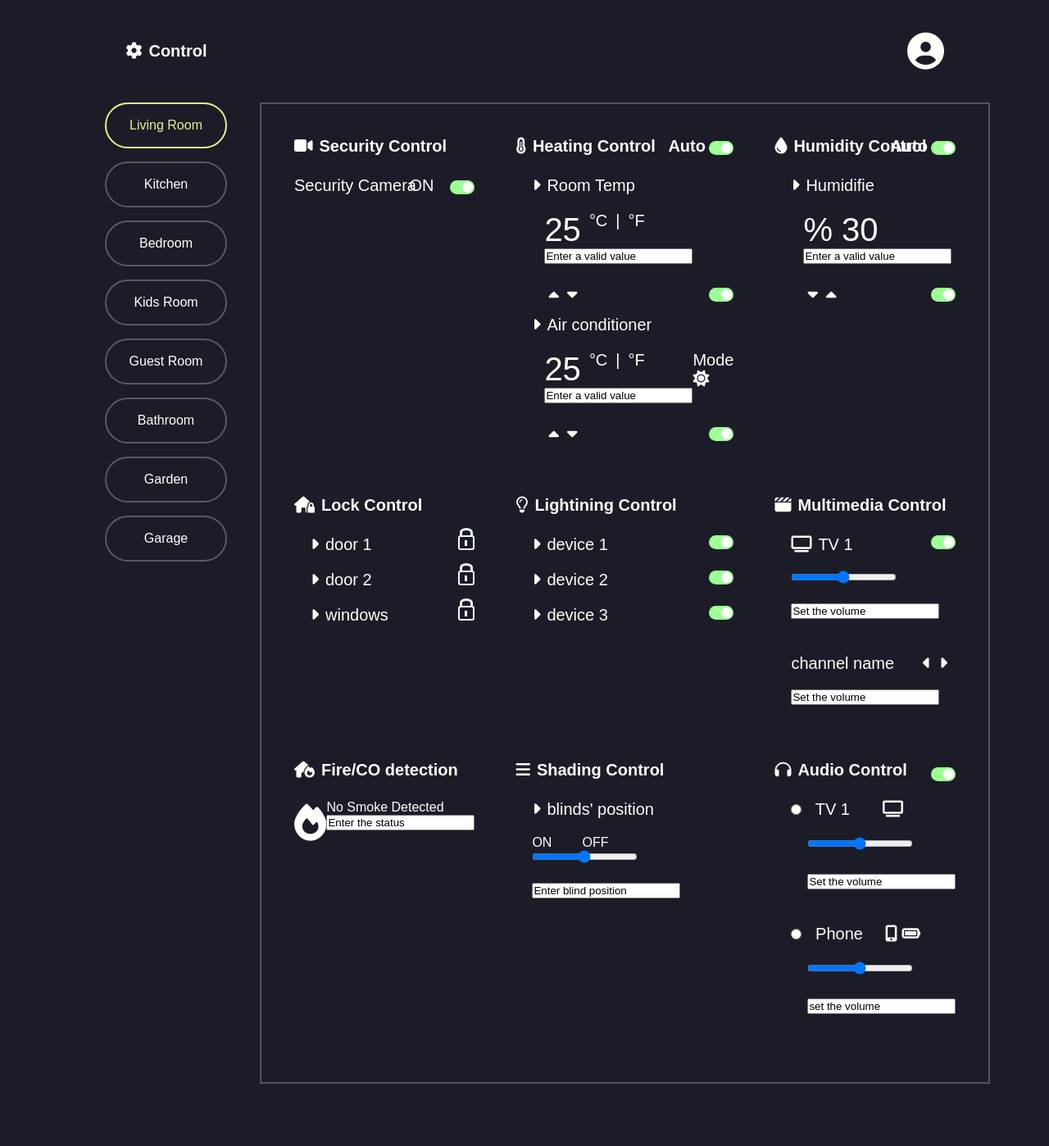
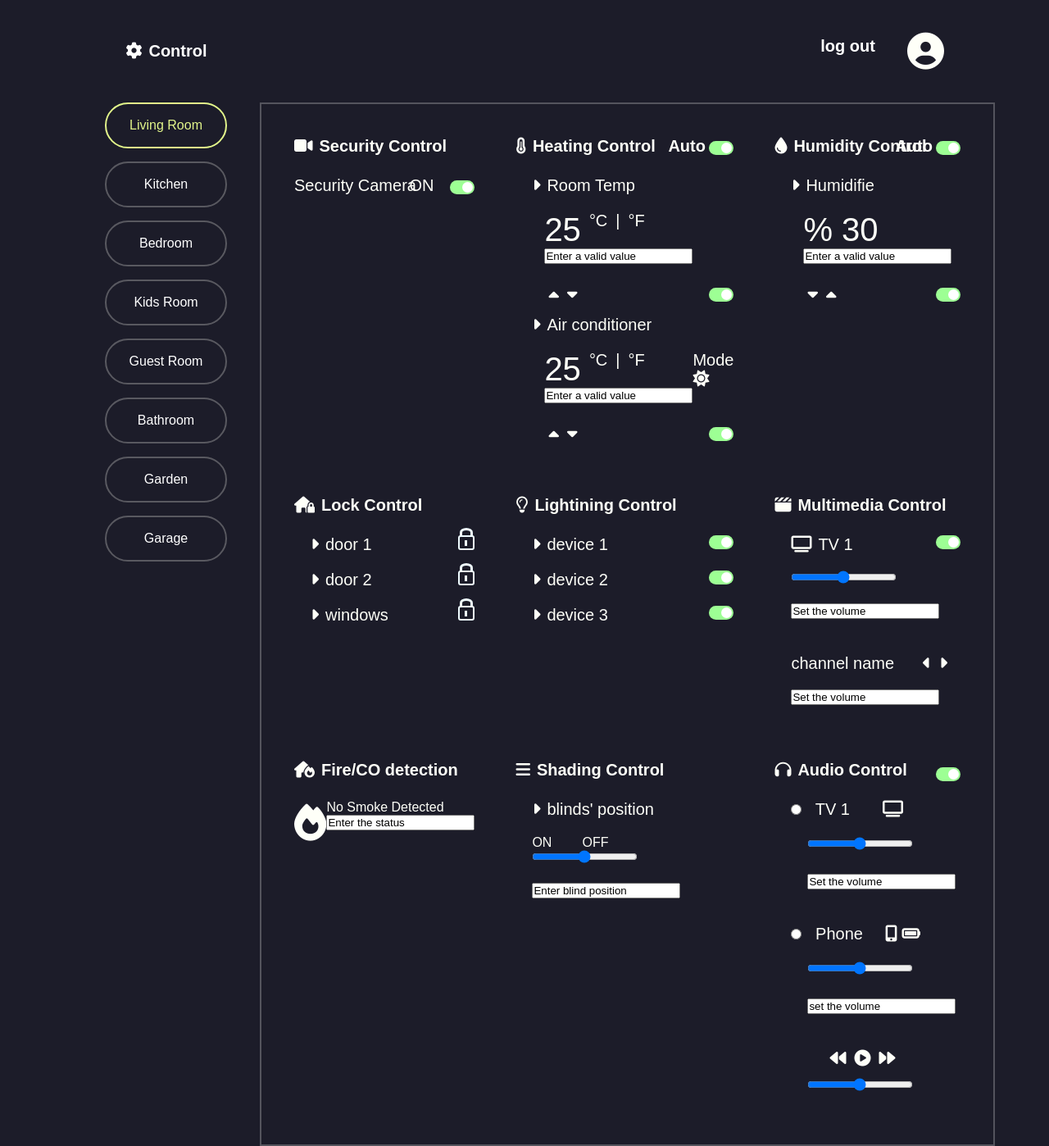
Before and after one commit to cerenkdy/Web-Programming---Home-Automation-WebApp, a PHP site: page /livingroom-p.html in a window 1280 px wide. Shown: the whole page at 82% size. Before the commit the page ends 1322 px from the top, so only its background shows below. Run offline with PHP 8.4, Linux system fonts and the light colour scheme.

Commit message:
song player has been implemented

```diff
--- a/Producer/livingroom-p.html
+++ b/Producer/livingroom-p.html
@@ -19,8 +19,17 @@
             </ul>
         </div>
 
+
+        <div class="main-menu-right">
+            <div class="log-out">
+                <ul id="main-menu" class="menu-buttons">
+                    <li class="button"><a href="#">log out</a></li>
+                </ul>
+            </div>
+
             <div class=user-container>
                 <i class="fa-solid fa-circle-user"></i>
+            </div>
         </div>
     </header>
 
@@ -477,6 +486,7 @@
 
                 <div class="control-body09 header-item">
                     <div>
+                        <div>
                             <div class="radio-item">
                                 <div>
                                     <input type="radio" id="html" name="fav_language" value="HTML">
@@ -523,6 +533,26 @@
                             </div>
                         </div>
                     </div>
+
+                    <div class="song-player">
+                        <div class="player-item">
+                            <div>
+                                <i class="fa-solid fa-backward"></i>
+                            </div>
+                            <div>
+                                <i class="fa-solid fa-circle-play"></i>
+                            </div>
+                            <div>
+                                <i class="fa-solid fa-forward"></i>
+                            </div>
+                        </div>
+                        <div class="song-bar">
+                            <div class="bar">
+                                <input type="range" min="1" max="100" value="50">
+                            </div>
+                        </div>
+                    </div>
+                </div>
             </div>
         </div>
     </div>
--- a/Producer/style-p.css
+++ b/Producer/style-p.css
@@ -478,3 +478,24 @@ input:checked + .slider:before {
 .mode{
     font-size: 20px;
 }
+
+.player-item{
+    display: flex;
+    gap:10px;
+    margin-left:27px;
+    padding-right: 80px;
+    margin-bottom: 10px;
+    font-size: 20px;
+}
+
+.song-player{
+    margin-left: 20px;
+    margin-top: 20px;
+    display: flex;
+    flex-direction: column;
+}
+
+.main-menu-right{
+    display: flex;
+    flex-direction: row;
+}
```
Lines whose indentation alone changed are shown as unchanged.
